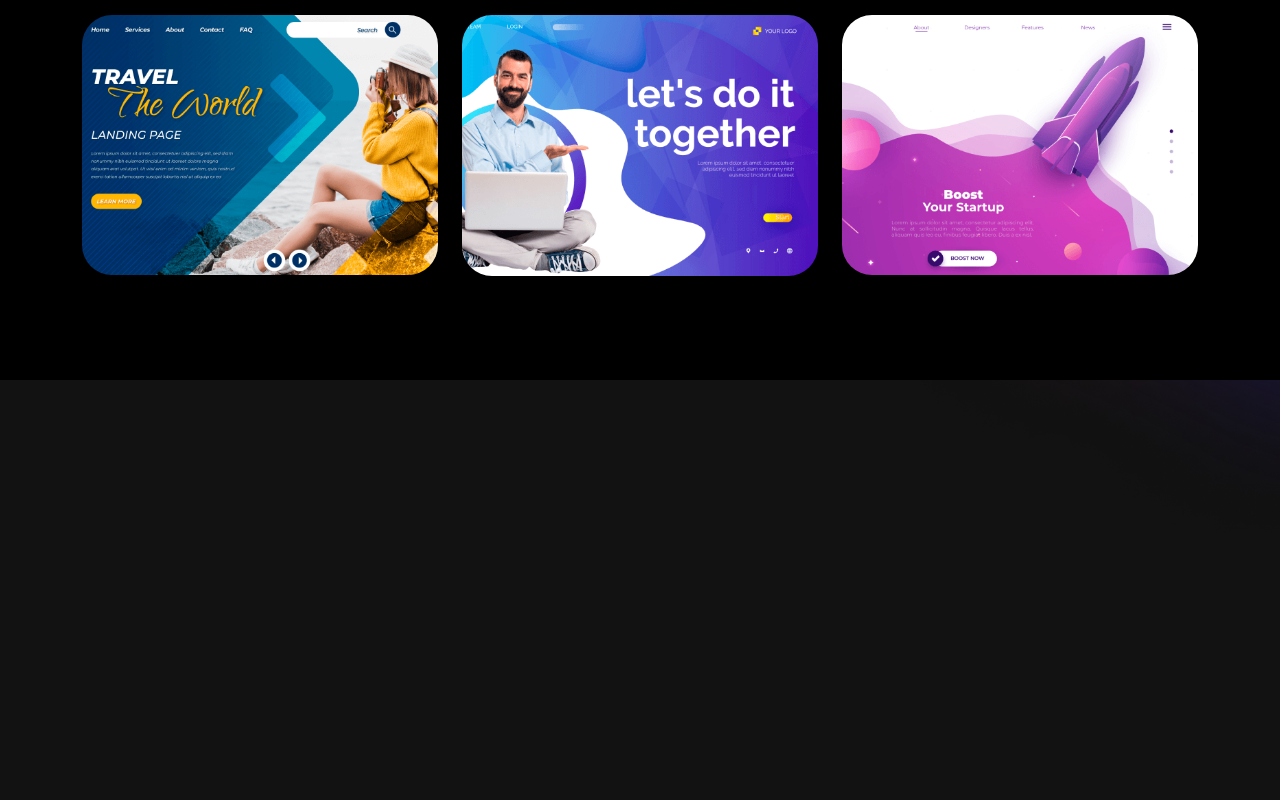
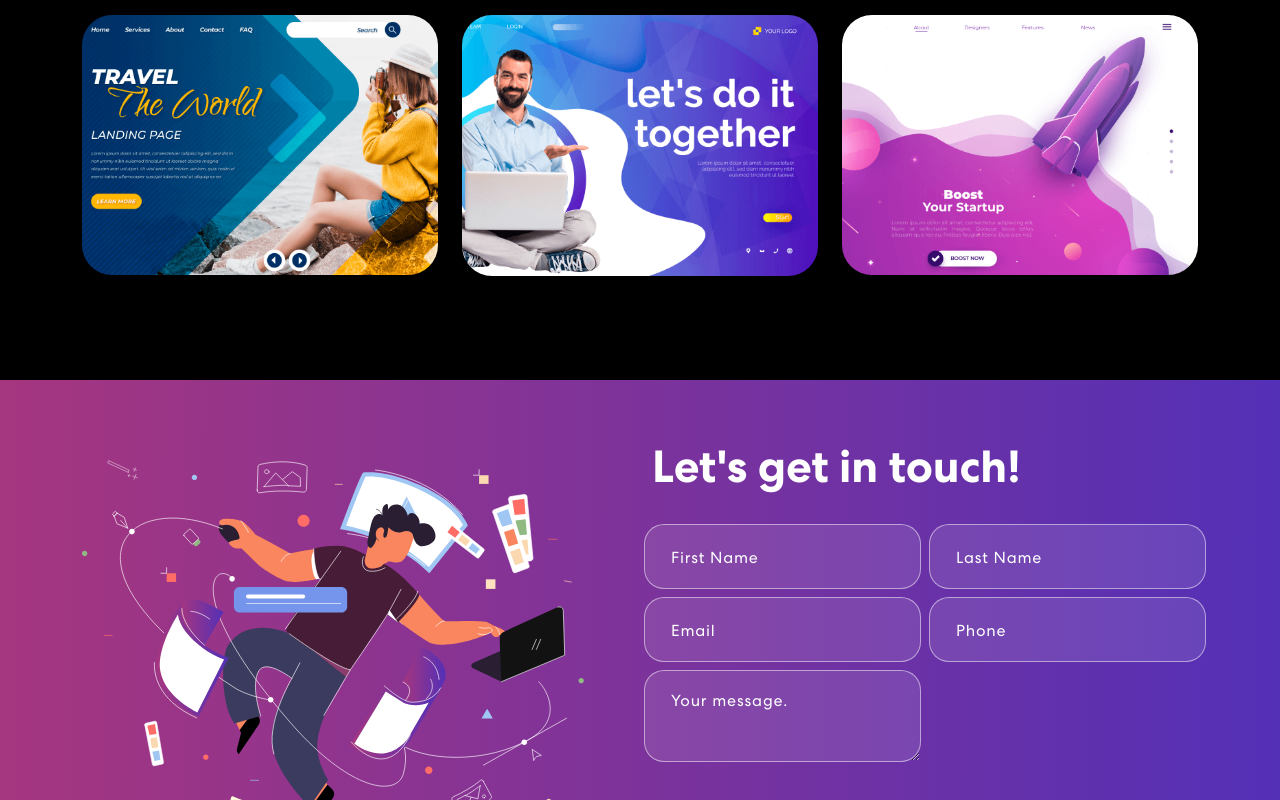
Before and after one commit to manolonolo/manolonolo.github.io, a React (Create React App) app in the folder portfolio/: page / in a window 1280 px wide. Shown: the part 2000-2800 px from the top of the page. Before the commit the page ends 2554 px from the top, so only its background shows below. Built offline with nearby package versions, Linux system fonts and the light colour scheme.

Commit message:
Added contact form

```diff
--- a/portfolio/package.json
+++ b/portfolio/package.json
@@ -7,6 +7,9 @@
     "@testing-library/react": "^13.4.0",
     "@testing-library/user-event": "^13.5.0",
     "bootstrap": "^5.2.3",
+    "cors": "^2.8.5",
+    "express": "^4.18.2",
+    "nodemailer": "^6.8.0",
     "react": "^18.2.0",
     "react-bootstrap": "^2.6.0",
     "react-bootstrap-icons": "^1.10.2",
--- a/portfolio/src/App.js
+++ b/portfolio/src/App.js
@@ -4,6 +4,7 @@
 import Header from './Components/Header';
 import Skills from './Components/Skills';
 import Projects from './Components/Projects';
+import Contact from './Components/Contact';
 
 function App() {
   return (
@@ -12,6 +13,7 @@
       <Header />
       <Skills />
       <Projects/>
+      <Contact/>
     </div>
   );
 }
--- /dev/null
+++ b/portfolio/src/Components/Contact/index.js
@@ -0,0 +1,85 @@
+import React, { useState } from "react";
+import { Col, Container, Row } from "react-bootstrap";
+import contactImg from '../assets/img/contact-img.svg';
+
+export default function Contact(){
+    const formInitialData = {
+        firstName: '',
+        lastName: '',
+        email: '',
+        phone: '',
+        message: ''
+    }
+
+    const [formDetails, setFormDetails] = useState(formInitialData);
+    const [buttonText, setButtonText] = useState('Send');
+    const [status, setStatus] = useState({});
+
+    const onFormUpdate = (category, value) => {
+        setFormDetails({
+            ...formDetails,
+            [category]: value
+        });
+    }
+
+    const handleSubmit = async (e) => {
+        e.preventDefault();
+        setButtonText("Sending...");
+        let response = await fetch('http://localhost:5000/contact', {
+            method: 'POST',
+            headers: {
+                'Content-Type': 'Application/json;charset=utf-8'
+            },
+            body: JSON.stringify(formDetails)
+        });
+        setButtonText('Send');
+        let result = response.json();
+        setFormDetails(formInitialData);
+        if(result.code === 200){
+            setStatus({ success: true, message: 'Message sent successfully!' });
+        }else{
+            setStatus({ success: false, message: 'Something went wrong. Please try again later.' });
+        }
+    }
+
+    return(
+        <section className="contact" id="connect">
+            <Container>
+                <Row className="align-items-center">
+                    <Col md={6}>
+                        <img src={contactImg} alt='Contact Me!'/>
+                    </Col>
+                    <Col md={6}>
+                        <h2>Let's get in touch!</h2>
+                        <form onSubmit={handleSubmit}>
+                            <Row>
+                                <Col sm={6} className='px-1'>
+                                    <input type='text' value={formDetails.firstName} placeholder="First Name" onChange={(e) => onFormUpdate('firstName', e.target.value)}/>
+                                </Col>
+                                <Col sm={6} className='px-1'>
+                                    <input type='text' value={formDetails.lastName} placeholder="Last Name" onChange={(e) => onFormUpdate('lastName', e.target.value)}/>
+                                </Col>
+                                <Col sm={6} className='px-1'>
+                                    <input type='email' value={formDetails.email} placeholder="Email" onChange={(e) => onFormUpdate('email', e.target.value)}/>
+                                </Col>
+                                <Col sm={6} className='px-1'>
+                                    <input type='tel' value={formDetails.phone} placeholder="Phone" onChange={(e) => onFormUpdate('phone', e.target.value)}/>
+                                </Col>
+                                <Col sm={6} className='px-1'>
+                                    <textarea row='6' value={formDetails.message} placeholder="Your message." onChange={(e) => onFormUpdate('message', e.target.value)}></textarea>
+                                    <button type="submit"><span>{buttonText}</span></button>
+                                </Col>
+                                {
+                                    status.message &&
+                                    <Col>
+                                        <p className={status.success === false ? 'danger' : 'success'}>{status.message}</p>
+                                    </Col>
+                                }
+                            </Row>
+                        </form>
+                    </Col>
+                </Row>
+            </Container>
+        </section>
+    )
+}
```
Also changed, not shown: portfolio/server.js (added, +50 -0 lines), 1 other file (tests, documents, lock files or other folders).
